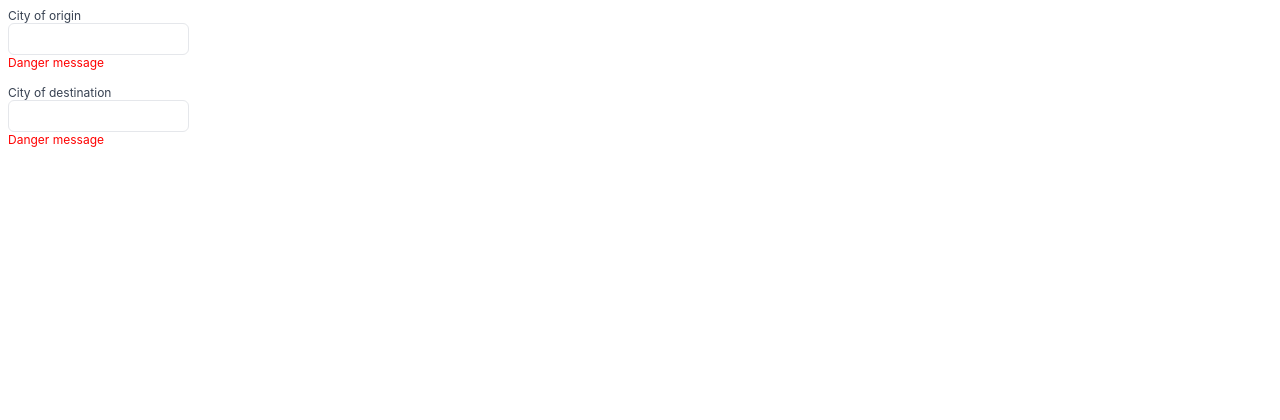
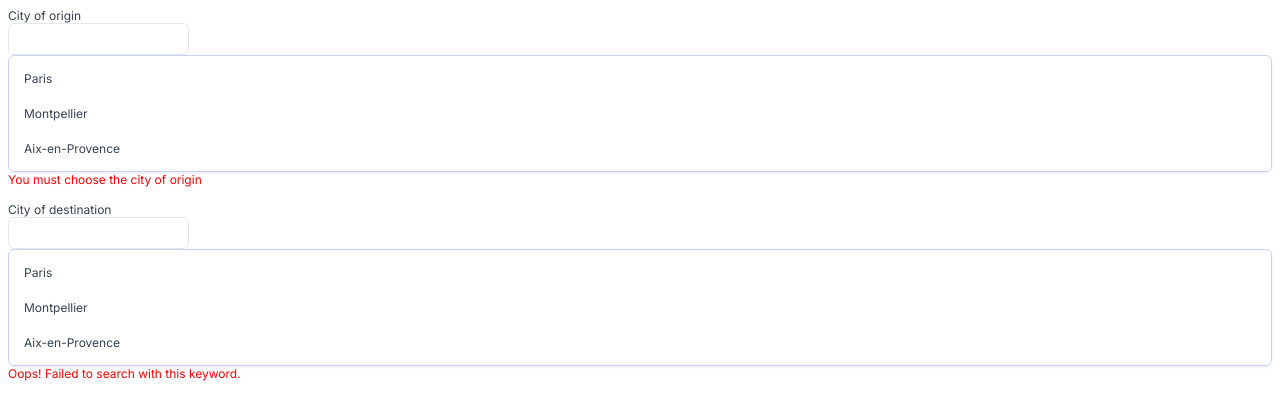
Before and after one commit to vitorcremonez/mozio-tech-assessment, a Next.js app: page / in a window 1280 px wide. Shown: the top 420 px of the page. Built offline with nearby package versions, Linux system fonts and the light colour scheme.

Commit message:
Add basic selector component

```diff
--- /dev/null
+++ b/src/components/LocationPickerInput/Selector/index.tsx
@@ -0,0 +1,26 @@
+import React from "react";
+import { Option } from "./styles";
+
+interface SelectorProps {
+	options: string[];
+	onSelect: (option: string) => any;
+}
+
+const Selector: React.FC<SelectorProps> = ({ options, onSelect }) => {
+	return (
+		<div
+			style={{
+				border: "1px solid #C7D1F4",
+				padding: 5,
+				borderRadius: 6,
+				boxShadow: "0px 2px 4px -2px #00000022",
+			}}
+		>
+			{options.map((option, key) => (
+				<Option key={key}>{option}</Option>
+			))}
+		</div>
+	);
+};
+
+export default Selector;
--- /dev/null
+++ b/src/components/LocationPickerInput/Selector/styles.ts
@@ -0,0 +1,11 @@
+import styled from "styled-components";
+
+export const Option = styled.div`
+	padding: 10px;
+	border-radius: 4px;
+	transition: background-color 0.2s ease-in-out;
+	&:hover {
+		background-color: #c7d1f4;
+		cursor: pointer;
+	}
+`;
--- a/src/components/LocationPickerInput/index.tsx
+++ b/src/components/LocationPickerInput/index.tsx
@@ -1,10 +1,11 @@
-import React from "react";
+import React, { useEffect, useState } from "react";
+import Selector from "./Selector";
 import { Error, Input, Label } from "./styles";
 
 interface LocationPickerInputProps {
 	label: string;
 	error?: string;
-	onChange: () => any;
+	onChange: (option: string) => any;
 }
 
 const LocationPickerInput: React.FC<LocationPickerInputProps> = ({
@@ -12,11 +13,27 @@ const LocationPickerInput: React.FC<LocationPickerInputProps> = ({
 	error,
 	onChange,
 }) => {
+	const [term, setTerm] = useState("");
+	const [focused, setFocused] = useState(false);
+
+	useEffect(() => {
+		console.log(term);
+	}, [term]);
+
 	return (
 		<>
 			<Label>{label}</Label>
-			<Input onChange={() => onChange()} />
-			{error && <Error>Danger message</Error>}
+			<Input
+				value={term}
+				onFocus={() => setFocused(true)}
+				onBlur={() => setFocused(false)}
+				onChange={({ target }) => setTerm(target.value)}
+			/>
+			<Selector
+				options={["Paris", "Montpellier", "Aix-en-Provence"]}
+				onSelect={(option) => onChange(option)}
+			/>
+			{error && <Error>{error}</Error>}
 		</>
 	);
 };
--- a/src/pages/_app.tsx
+++ b/src/pages/_app.tsx
@@ -1,12 +1,17 @@
 import "globals.css";
 import { DefaultSeo } from "next-seo";
 import type { AppProps } from "next/app";
+import { Inter } from "next/font/google";
+
+const font = Inter({
+	subsets: ["latin"],
+});
 
 export default function App({ Component, pageProps }: AppProps) {
 	return (
-		<>
+		<main className={font.className}>
 			<DefaultSeo description={`TODO:`} />
 			<Component {...pageProps} />
-		</>
+		</main>
 	);
 }
--- a/src/pages/index.tsx
+++ b/src/pages/index.tsx
@@ -6,13 +6,13 @@ export default function Home() {
 			<LocationPickerInput
 				label={"City of origin"}
 				onChange={() => alert("ok")}
-				error={"Required field"}
+				error={"You must choose the city of origin"}
 			/>
 			<br />
 			<LocationPickerInput
 				label={"City of destination"}
 				onChange={() => alert("ok")}
-				error={"Required field"}
+				error={"Oops! Failed to search with this keyword."}
 			/>
 		</>
 	);
```
